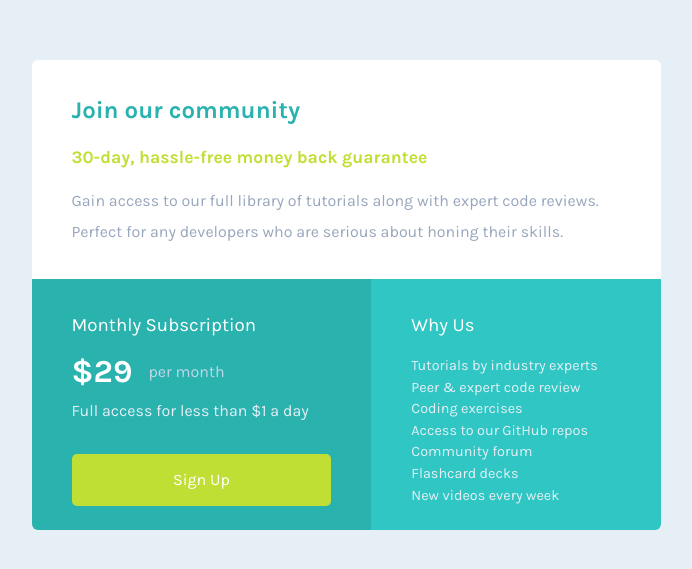
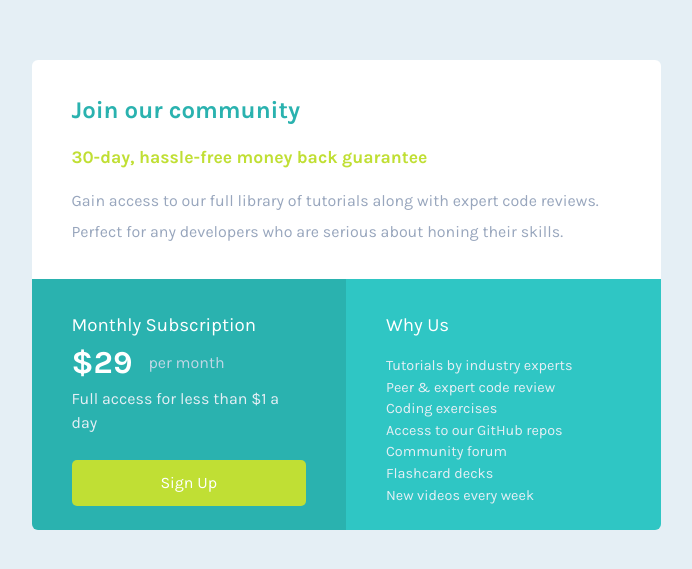
Before and after one commit to TGPJonathon/frontend-mentor-price-grid, a plain HTML site: page index.html in a window 1280 px wide. Shown: the part 105-674 px from the top of the page, without its empty margins (294-986 px from the left). Drawn offline with Linux system fonts and the light colour scheme.

Commit message:
Updated flex basis on bottom cards

```diff
--- a/styles.css
+++ b/styles.css
@@ -162,6 +162,7 @@ button {
   flex: 1 1 auto;
   @media (min-width: 500px) {
     border-radius: 0 0 0 6px;
+    flex-basis: 50%;
   }
 }
 
@@ -192,6 +193,7 @@ button {
 
   @media (min-width: 500px) {
     border-radius: 0 0 6px 0;
+    flex-basis: 50%;
   }
 }
 
```
